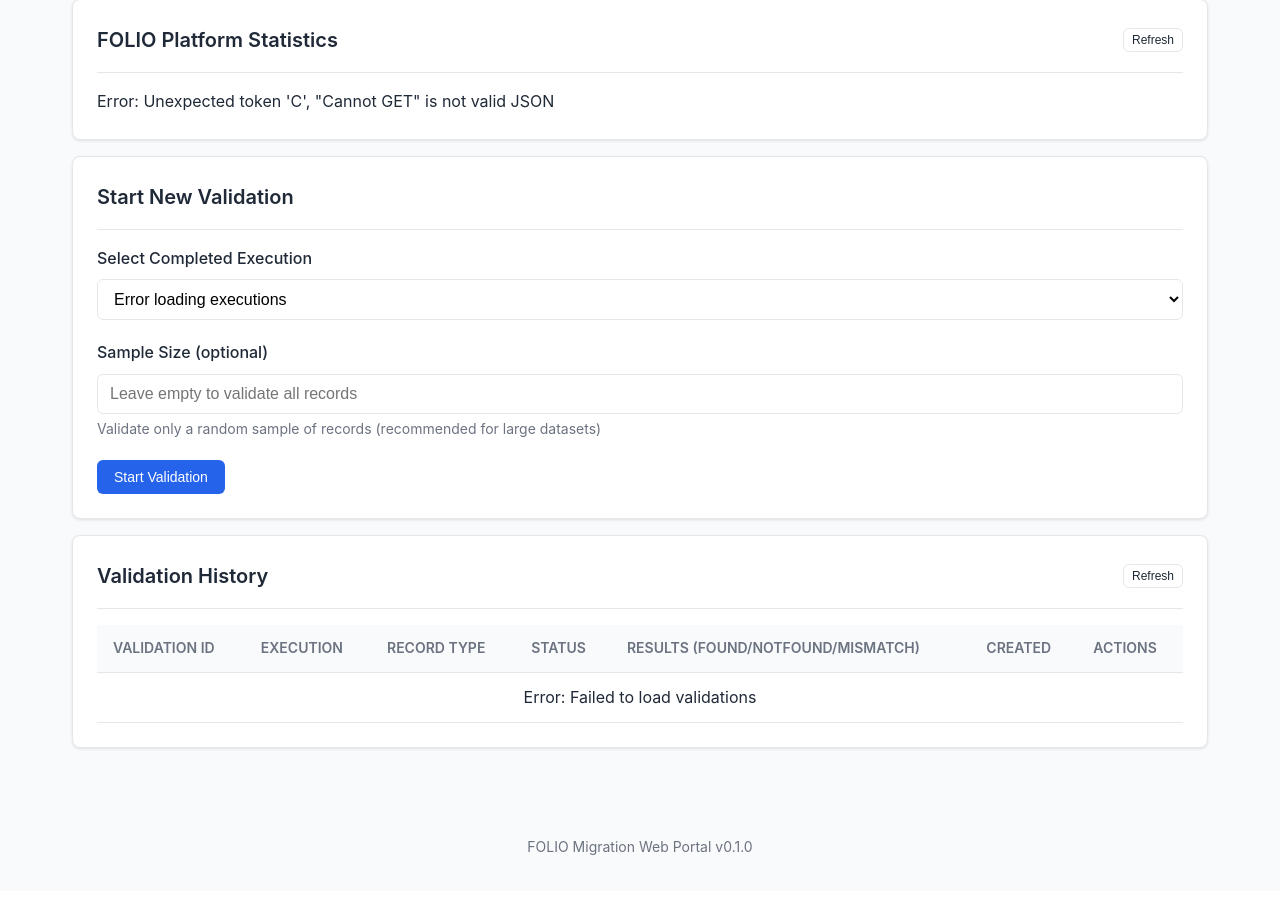
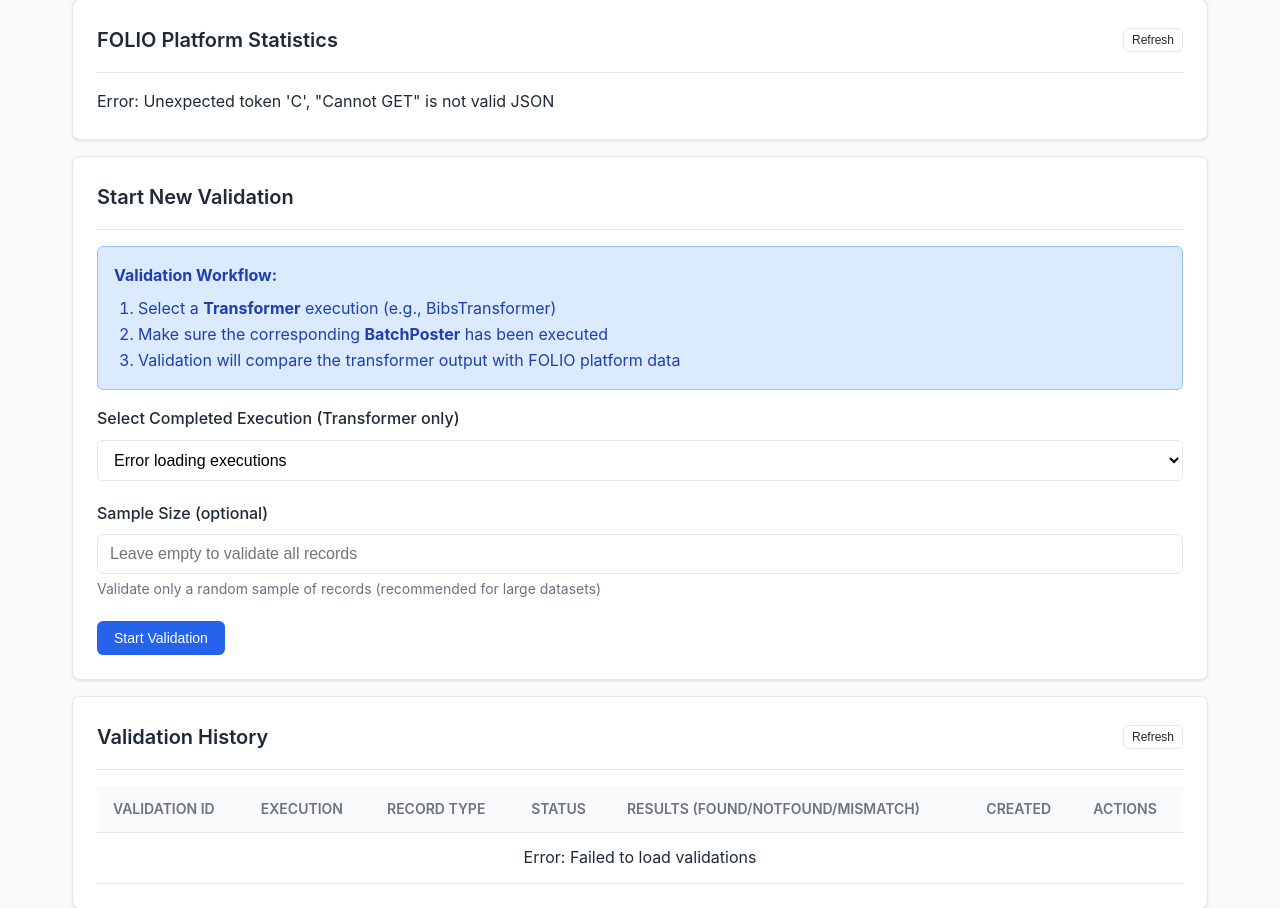
Before and after one commit to robert7528/folio_migration_web, a FastAPI app: page /clients/1/validation in a window 1280 px wide. Shown: the part 165-1073 px from the top of the page. Before the commit the page ends 1020 px from the top, so only its background shows below. Run offline with FastAPI, Linux system fonts and the light colour scheme.

Commit message:
Improve validation UX: filter BatchPoster and add workflow hint
- Add informational alert explaining validation workflow
- Filter out BatchPoster executions from dropdown (no output file)
- Only show Transformer executions that produce output files
- Update dropdown label to clarify "Transformer only"

Co-Authored-By: Claude Opus 4.5 <noreply@anthropic.com>

```diff
--- a/templates/validation/index.html
+++ b/templates/validation/index.html
@@ -28,8 +28,17 @@
         <span class="card-title">Start New Validation</span>
     </div>
     <div class="p-2">
+        <div class="alert alert-info mb-2">
+            <strong>Validation Workflow:</strong>
+            <ol style="margin: 0.5rem 0 0 1.5rem; padding: 0;">
+                <li>Select a <strong>Transformer</strong> execution (e.g., BibsTransformer)</li>
+                <li>Make sure the corresponding <strong>BatchPoster</strong> has been executed</li>
+                <li>Validation will compare the transformer output with FOLIO platform data</li>
+            </ol>
+        </div>
+
         <div class="form-group">
-            <label for="execution-select">Select Completed Execution</label>
+            <label for="execution-select">Select Completed Execution (Transformer only)</label>
             <select id="execution-select" class="form-control">
                 <option value="">Loading executions...</option>
             </select>
@@ -162,13 +171,18 @@ async function loadExecutions() {
         const response = await fetch(`${ROOT_PATH}/api/clients/${clientCode}/executions?status=completed&limit=50`);
         const data = await response.json();
 
-        if (data.executions.length === 0) {
-            select.innerHTML = '<option value="">No completed executions available</option>';
+        // Filter out BatchPoster - only show Transformer executions
+        const transformerExecutions = data.executions.filter(exec =>
+            exec.task_type !== 'BatchPoster'
+        );
+
+        if (transformerExecutions.length === 0) {
+            select.innerHTML = '<option value="">No transformer executions available</option>';
             return;
         }
 
-        select.innerHTML = '<option value="">Select an execution...</option>' +
-            data.executions.map(exec => `
+        select.innerHTML = '<option value="">Select a transformer execution...</option>' +
+            transformerExecutions.map(exec => `
                 <option value="${exec.id}">
                     #${exec.id} - ${exec.task_name} (${exec.task_type}) - ${new Date(exec.completed_at).toLocaleString('zh-TW')}
                 </option>
```
